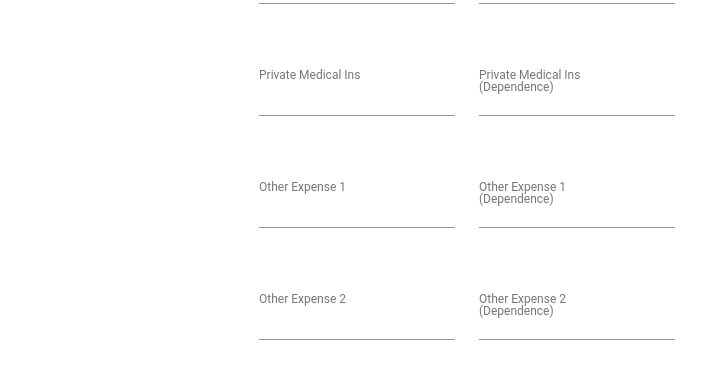
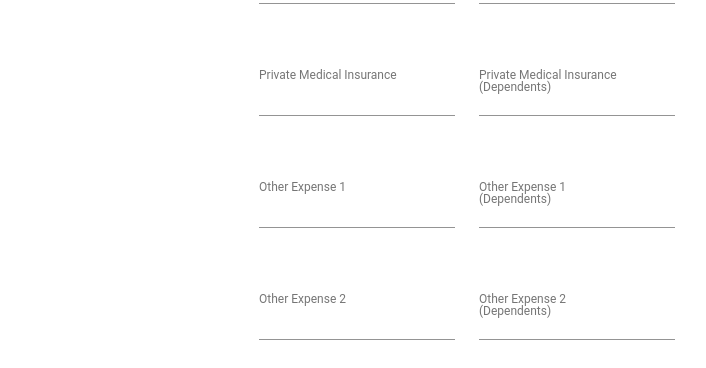
Before and after one commit to eghove/va-calculator, a React (Create React App) app in the folder client/: page /questions in a window 1280 px wide. Shown: the part 1324-1692 px from the top of the page, without its empty margins (291-997 px from the left). Built offline with nearby package versions, Linux system fonts and the light colour scheme.

Commit message:
copy-editing some of the survey

```diff
--- a/client/src/components/Survey/index.js
+++ b/client/src/components/Survey/index.js
@@ -429,7 +429,7 @@ import Button from '@material-ui/core/Button';
                     <FormControl className={classes.formControl} fullWidth ={true}>
                     <TextField
                       id="selfPrivateMedIns"
-                      label="Private Medical Ins"
+                      label="Private Medical Insurance"
                       value={this.state.selfPrivMedIns}
                       onChange={this.handleChange}
                       InputProps ={{
@@ -449,7 +449,7 @@ import Button from '@material-ui/core/Button';
                       <FormControl className={classes.formControl} fullWidth ={true}>
                       <TextField
                         id="depPrivateMedIns"
-                        label="Private Medical Ins (Dependence)"
+                        label="Private Medical Insurance (Dependents)"
                         value={this.state.depPrivMedIns}
                         onChange={this.handleChange}
                         InputProps ={{
@@ -491,7 +491,7 @@ import Button from '@material-ui/core/Button';
                       <FormControl className={classes.formControl} fullWidth ={true}>
                       <TextField
                         id="selfOtherExpense1"
-                        label="Other Expense 1 (Dependence)"
+                        label="Other Expense 1 (Dependents)"
                         value={this.state.depOtherEx1}
                         onChange={this.handleChange}
                         InputProps ={{
@@ -533,7 +533,7 @@ import Button from '@material-ui/core/Button';
                       <FormControl className={classes.formControl} fullWidth ={true}>
                       <TextField
                         id="selfOtherExpense2"
-                        label="Other Expense 2 (Dependence)"
+                        label="Other Expense 2 (Dependents)"
                         value={this.state.depOtherEx2}
                         onChange={this.handleChange}
                         InputProps ={{
```
